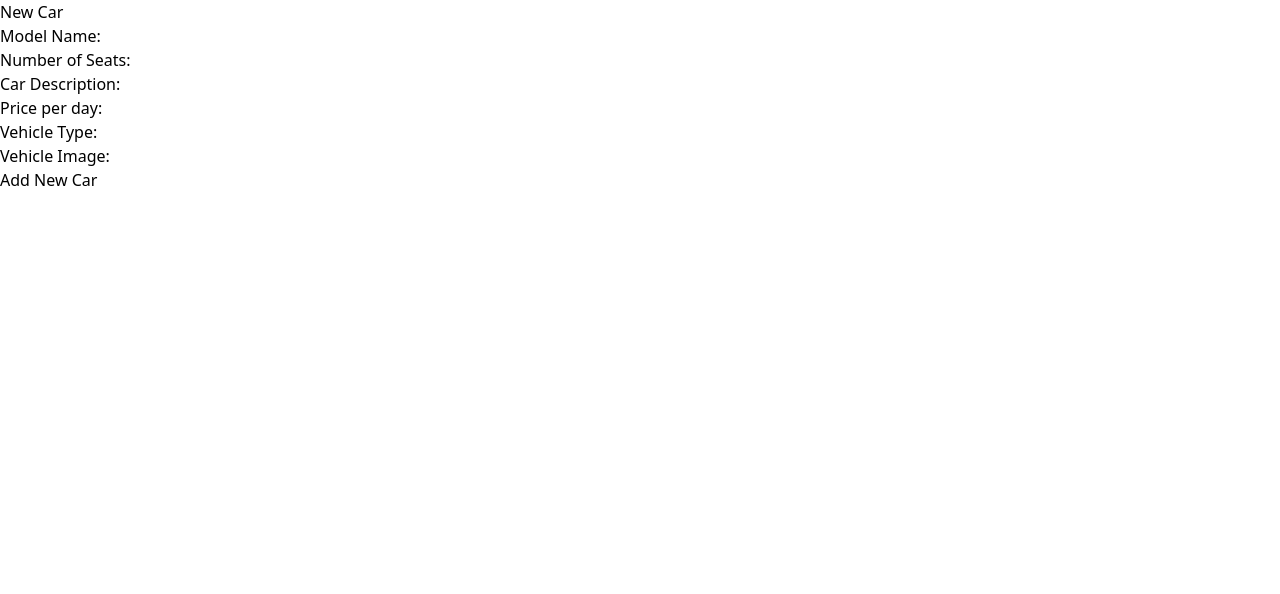
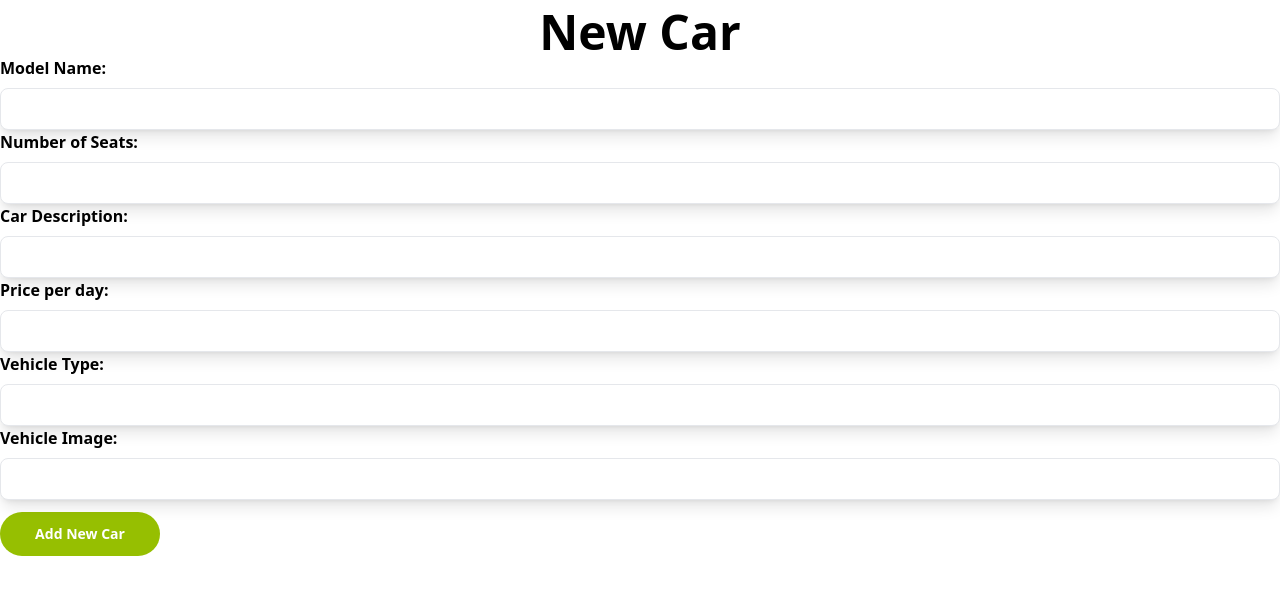
Before and after one commit to Rysth/REACT-AppointWheels, a React (Create React App) app: page /newcar in a window 1280 px wide. Shown: the top 594 px of the page. Built offline with nearby package versions, Linux system fonts and the light colour scheme; sample sign-in values are in the browser's storage; a web font is replaced by a local one.

Commit message:
Improve styles and test functionality.

```diff
--- a/package.json
+++ b/package.json
@@ -16,6 +16,7 @@
     "react-icons": "^4.12.0",
     "react-notifications": "^1.7.4",
     "react-redux": "^8.1.3",
+    "react-router": "^6.20.1",
     "react-router-dom": "^6.20.0",
     "react-scripts": "5.0.1",
     "web-vitals": "^2.1.4"
--- a/src/components/pages/NewCar.jsx
+++ b/src/components/pages/NewCar.jsx
@@ -1,76 +1,113 @@
-import { useDispatch } from "react-redux";
-import { addCar } from "../../redux/slices/carsSlice";
-import { useForm } from "react-hook-form";
+import { useForm } from 'react-hook-form';
+import { useDispatch } from 'react-redux';
+import { useNavigate } from 'react-router';
+import { addCar } from '../../redux/slices/carsSlice';
 
 function NewCar() {
   const dispatch = useDispatch();
+  const navigator = useNavigate();
   const { register, handleSubmit } = useForm();
 
   const submitAddCar = (data) => {
-    dispatch(addCar(data));
-  }
+    dispatch(addCar(data)).then(() => navigator('/'));
+  };
 
   return (
-    <section className="newCar">
-      <h2>New Car</h2>
-
+    <section className="bg-white">
+      <article className="max-w-screen-xl mx-auto">
+        <header className="mt-2 text-center">
+          <h2 className="text-3xl font-bold sm:text-4xl md:text-5xl">
+            New Car
+          </h2>
+        </header>
+        {/* eslint-disable */}
         <form onSubmit={handleSubmit(submitAddCar)}>
           <fieldset>
-          <label htmlFor="text">Model Name:</label>
+            <label
+              htmlFor="model"
+              className="relative grid gap-2 font-semibold"
+            >
+              Model Name:
               <input
                 type="text"
                 {...register('model')}
-            className="textFields"
+                className="flex-1 p-2 font-normal border rounded-lg shadow-lg focus:outline-none focus:border-gray-500"
                 required
               />
+            </label>
           </fieldset>
           <fieldset>
-          <label htmlFor="text">Number of Seats:</label>
+            <label
+              htmlFor="seats"
+              className="relative grid gap-2 font-semibold"
+            >
+              Number of Seats:
               <input
-            type="text"
+                type="number"
                 {...register('seats')}
-            className="textFields"
+                className="flex-1 p-2 font-normal border rounded-lg shadow-lg focus:outline-none focus:border-gray-500"
                 required
               />
+            </label>
           </fieldset>
           <fieldset>
-          <label htmlFor="text">Car Description:</label>
+            <label
+              htmlFor="description"
+              className="relative grid gap-2 font-semibold"
+            >
+              Car Description:
               <input
                 type="text"
                 {...register('description')}
-            className="textFields"
+                className="flex-1 p-2 font-normal border rounded-lg shadow-lg focus:outline-none focus:border-gray-500"
                 required
               />
+            </label>
           </fieldset>
           <fieldset>
-          <label htmlFor="text">Price per day:</label>
+            <label
+              htmlFor="price_per_day"
+              className="relative grid gap-2 font-semibold"
+            >
+              Price per day:
               <input
-            type="text"
+                type="number"
                 {...register('price_per_day')}
-            className="textFields"
+                className="flex-1 p-2 font-normal border rounded-lg shadow-lg focus:outline-none focus:border-gray-500"
                 required
               />
+            </label>
           </fieldset>
           <fieldset>
-          <label htmlFor="text">Vehicle Type:</label>
+            <label
+              htmlFor="vehicle_type"
+              className="relative grid gap-2 font-semibold"
+            >
+              Vehicle Type:
               <input
                 type="text"
                 {...register('vehicle_type')}
-            className="textFields"
+                className="flex-1 p-2 font-normal border rounded-lg shadow-lg focus:outline-none focus:border-gray-500"
                 required
               />
+            </label>
           </fieldset>
           <fieldset>
-          <label htmlFor="text">Vehicle Image:</label>
+            <label htmlFor="text" className="relative grid gap-2 font-semibold">
+              Vehicle Image:
               <input
                 type="text"
                 {...register('image_url')}
-            className="textFields"
+                className="flex-1 p-2 font-normal border rounded-lg shadow-lg focus:outline-none focus:border-gray-500"
                 required
               />
+            </label>
           </fieldset>
-        <button type="submit">Add New Car</button>
+          <button type="submit" className="btn btn-primary">
+            Add New Car
+          </button>
         </form>
+      </article>
     </section>
   );
 }
```
Also changed, not shown: 1 other file (tests, documents, lock files or other folders). Lines whose indentation alone changed are shown as unchanged.
